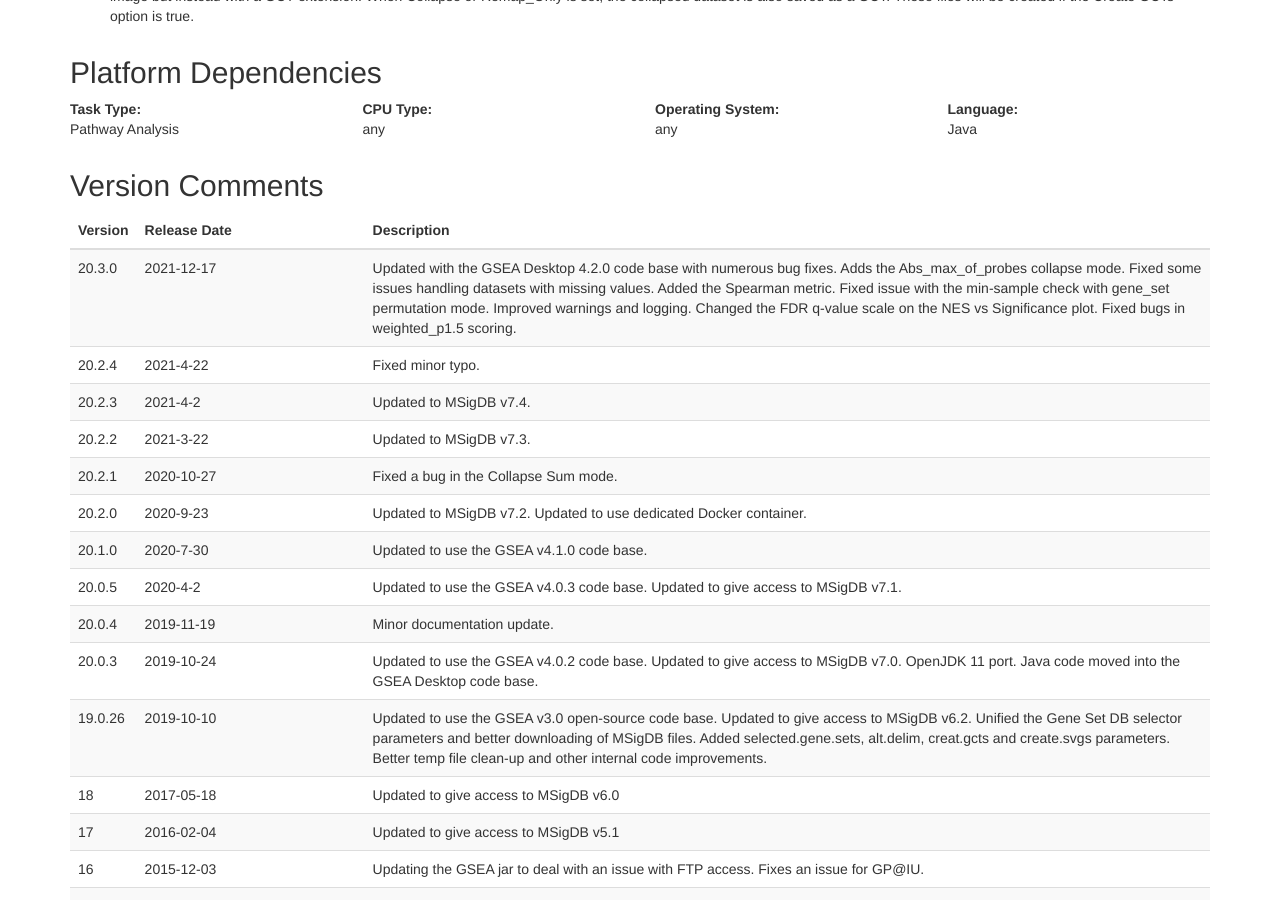
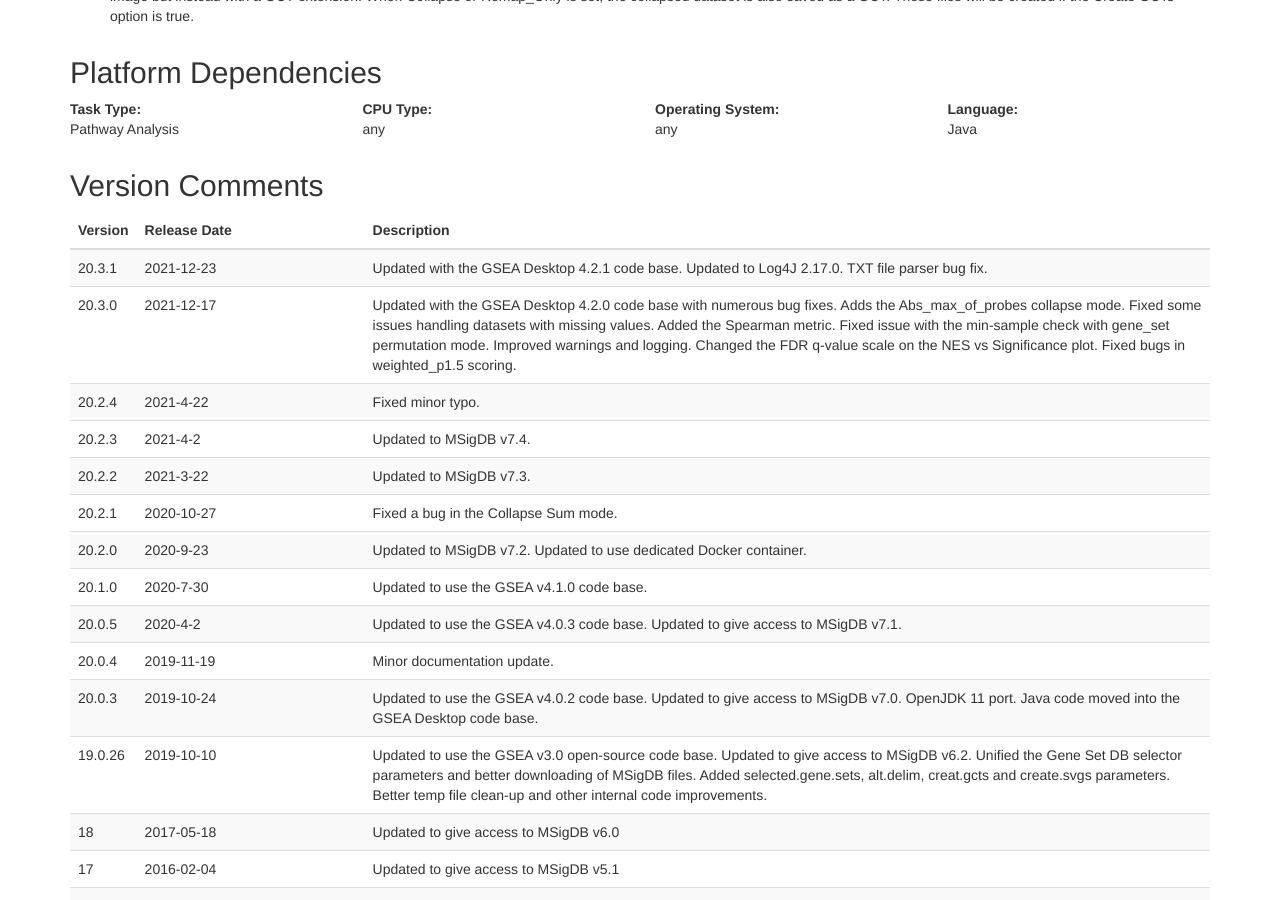
Before and after one commit to GSEA-MSigDB/gsea-gpmodule, a Jekyll site: the page docs/v20/index.html, which Jekyll copies as it is, in a window 1280 px wide and 900 px high, scrolled down 6122 px. Built offline with Jekyll 4.4.1, drawn with Linux system fonts in a browser that asks for light colours.

Commit message:
Updated for GSEA 4.2.1
Log4J 2.17.0

```diff
--- a/docs/v20/index.html
+++ b/docs/v20/index.html
@@ -33,7 +33,7 @@
 <p></p>
 				</div>
 				<div class="col-sm-4">
-					<p><strong>GSEA Version: </strong> 4.2.0</p>
+					<p><strong>GSEA Version: </strong> 4.2.1</p>
 				</div>
 			</div>
 
@@ -409,6 +409,11 @@
 					</tr>
 				</thead>
 				<tbody>
+				        <tr>
+                            <td>20.3.1</td>
+                            <td>2021-12-23</td>
+                            <td>Updated with the GSEA Desktop 4.2.1 code base. Updated to Log4J 2.17.0. TXT file parser bug fix.</td>
+                        </tr>
                         <tr>
                             <td>20.3.0</td>
                             <td>2021-12-17</td>
```
Also changed, not shown: docs/v20/test.md (+5 -1 lines), 2 other files.
